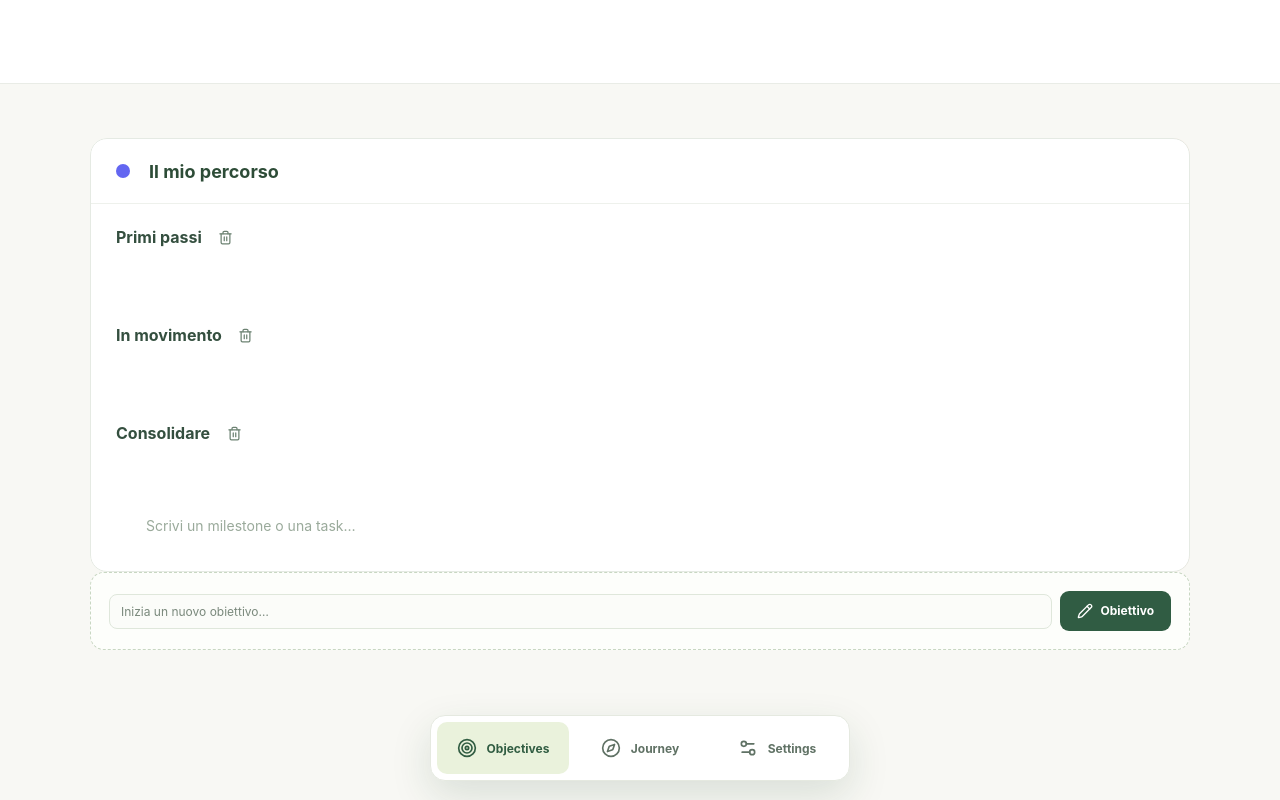
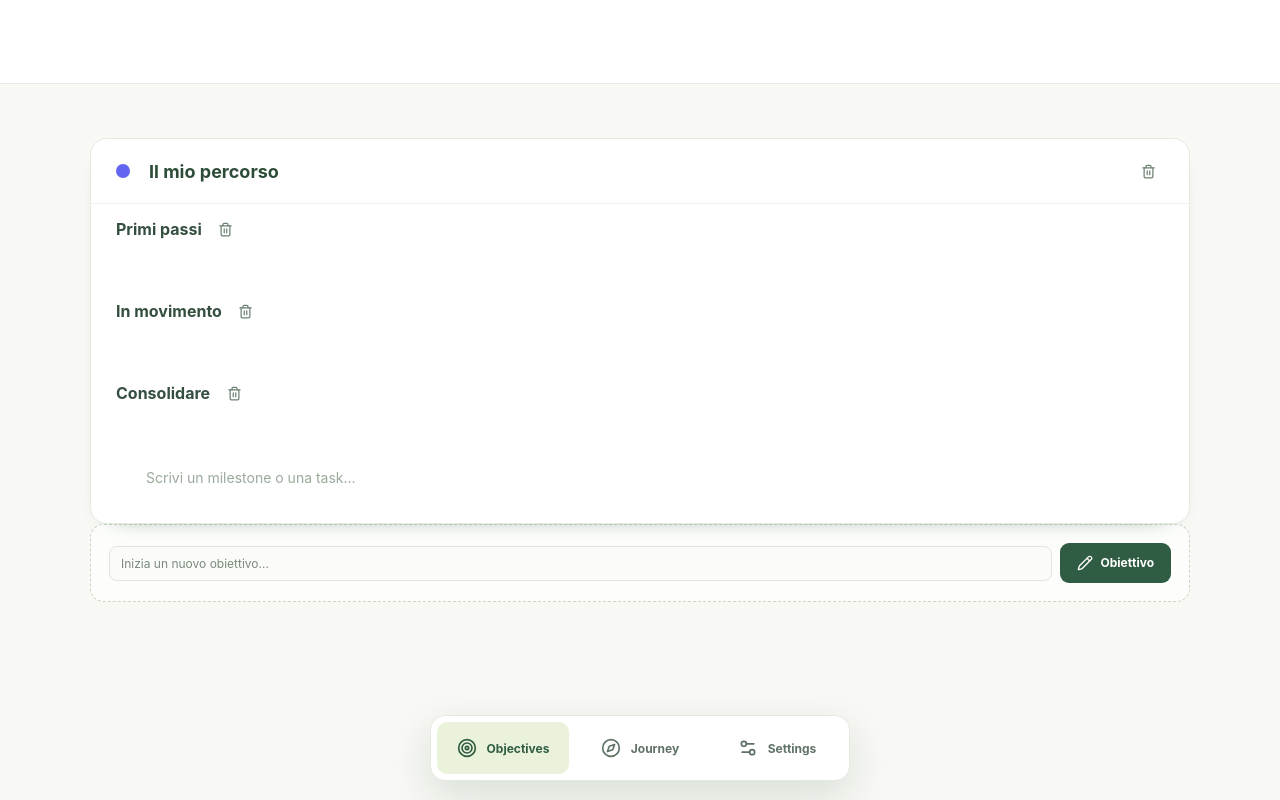
Before and after one commit to EmprinEnrico/app-scout, a React (Vite) app in the folder web/: page / in a window 1280 px wide. Built offline with nearby package versions, Linux system fonts and the light colour scheme.

Commit message:
Replace swipe delete and tighten objective spacing

```diff
--- a/web/src/Hierarchy.css
+++ b/web/src/Hierarchy.css
@@ -16,9 +16,9 @@
   letter-spacing: 1.2px; text-transform: uppercase;
 }
 .task-milestones, .hierarchy-milestones { padding: 0 25px 8px; }
-.task-milestone, .hierarchy-milestone { padding: 17px 0; }
+.task-milestone, .hierarchy-milestone { padding: 9px 0; }
 .task-milestone h3 { margin: 0 0 12px; color: #405a47; font-size: 12px; font-weight: 700; }
-.task-list, .hierarchy-task-list { list-style: none; padding: 0; margin: 0; display: grid; gap: 7px; }
+.task-list, .hierarchy-task-list { list-style: none; padding: 0; margin: 0; display: grid; gap: 2px; }
 .task-item {
   display: flex; align-items: flex-start; gap: 10px; min-height: 38px; padding: 6px 8px;
   border-radius: 9px; color: #405a47; font-size: 12px;
@@ -69,7 +69,7 @@
 .settings-page .data-panel { margin-top: 0; }
 
 .simple-goal-row {
-  display: flex; align-items: flex-start; gap: 10px; min-height: 38px; padding: 6px 8px;
+  display: flex; align-items: flex-start; gap: 10px; min-height: 30px; padding: 2px 8px;
   border-radius: 9px; background: #fff; list-style: none;
 }
 .simple-goal-row:hover { background: #f7faf4; }
@@ -81,17 +81,6 @@
   cursor: text;
 }
 .task-entry:hover { background: #fbfcf9; }
-.swipe-objective {
-  position: relative; min-width: 0; max-width: 100%; overflow: hidden; border-radius: 17px;
-}
-.swipe-objective-actions { position: absolute; inset: 0 0 0 auto; width: 88px; background: #f8eae5; }
-.swipe-objective-delete {
-  width: 100%; height: 100%; border: 0; display: flex; flex-direction: column; align-items: center;
-  justify-content: center; gap: 2px; background: transparent; color: #a34d41; font-size: 10px;
-}
-.swipe-objective-content {
-  position: relative; z-index: 1; min-width: 0; transition: transform .18s ease; touch-action: pan-y;
-}
 .live-entry {
   display: block; width: calc(100% - 50px); margin: 5px 25px 20px; padding: 13px 5px 7px;
   border: 0; background: transparent; color: #9aaa9b;
--- a/web/src/components/ObjectivesScreen.tsx
+++ b/web/src/components/ObjectivesScreen.tsx
@@ -11,7 +11,6 @@ import {
   parseObjectiveMarkdown,
 } from "../domain/objectiveMarkdown";
 import { syncObjective } from "../domain/objectiveSync";
-import { SwipeObjective } from "./SwipeObjective";
 import { MarkdownEditor } from "./MarkdownEditor";
 import "../Hierarchy.css";
 import "../Screens.css";
@@ -137,7 +136,6 @@ function ObjectiveCard({
   }
 
   return (
-    <SwipeObjective name={area.name} onDelete={deleteObjective}>
       <div className="hierarchy-objective">
         <header className="hierarchy-objective-heading">
           <span className="area-dot large" style={{ backgroundColor: area.color }} />
@@ -146,6 +144,14 @@ function ObjectiveCard({
             label="Nome dell’obiettivo"
             onUpdate={(name) => onRenameArea(area.id, name)}
           />
+          <button
+            className="icon-button danger-hover"
+            type="button"
+            aria-label={`Elimina ${area.name}`}
+            onClick={deleteObjective}
+          >
+            <Trash2 size={15} />
+          </button>
         </header>
         {editing && editSession ? (
           <MarkdownEditor
@@ -220,7 +226,6 @@ function ObjectiveCard({
           </div>
         )}
       </div>
-    </SwipeObjective>
   );
 }
 
--- a/web/src/components/SwipeObjective.tsx
+++ /dev/null
@@ -1,75 +0,0 @@
-// Swipe objective: reveals a delete action for the whole objective card.
-import { useRef, useState, type PointerEvent, type ReactNode } from "react";
-import { Trash2 } from "lucide-react";
-
-const DELETE_REVEAL_WIDTH = 88;
-const SWIPE_THRESHOLD = 42;
-
-export function SwipeObjective({
-  name,
-  onDelete,
-  children,
-}: {
-  name: string;
-  onDelete: () => void;
-  children: ReactNode;
-}) {
-  const [open, setOpen] = useState(false);
-  const [offset, setOffset] = useState(0);
-  const startX = useRef(0);
-  const startOffset = useRef(0);
-  const dragging = useRef(false);
-
-  function startDrag(event: PointerEvent<HTMLDivElement>) {
-    if ((event.target as Element).closest("button,input,textarea")) return;
-    dragging.current = true;
-    startX.current = event.clientX;
-    startOffset.current = open ? -DELETE_REVEAL_WIDTH : 0;
-    event.currentTarget.setPointerCapture(event.pointerId);
-  }
-
-  function moveDrag(event: PointerEvent<HTMLDivElement>) {
-    if (!dragging.current) return;
-    const next = startOffset.current + event.clientX - startX.current;
-    setOffset(Math.max(-DELETE_REVEAL_WIDTH, Math.min(0, next)));
-  }
-
-  function finishDrag(event: PointerEvent<HTMLDivElement>) {
-    if (!dragging.current) return;
-    dragging.current = false;
-    const distance = event.clientX - startX.current;
-    if (distance < -SWIPE_THRESHOLD) {
-      if (open) onDelete();
-      else setOpen(true);
-    } else if (distance > SWIPE_THRESHOLD && open) {
-      setOpen(false);
-    }
-    setOffset(0);
-  }
-
-  return (
-    <article className="swipe-objective">
-      <div className="swipe-objective-actions">
-        <button
-          className="swipe-objective-delete"
-          type="button"
-          aria-label={`Elimina ${name}`}
-          onClick={onDelete}
-        >
-          <Trash2 size={16} />
-          <span>Elimina</span>
-        </button>
-      </div>
-      <div
-        className="swipe-objective-content"
-        style={{ transform: `translateX(${open ? -DELETE_REVEAL_WIDTH : offset}px)` }}
-        onPointerDown={startDrag}
-        onPointerMove={moveDrag}
-        onPointerUp={finishDrag}
-        onPointerCancel={finishDrag}
-      >
-        {children}
-      </div>
-    </article>
-  );
-}
```
